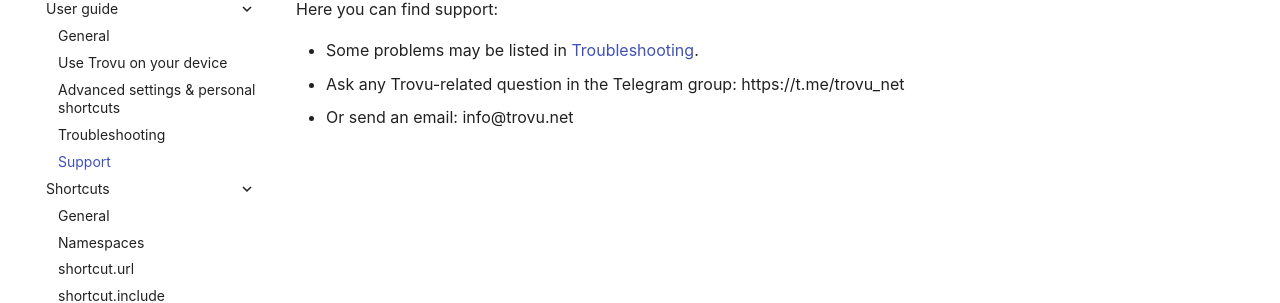
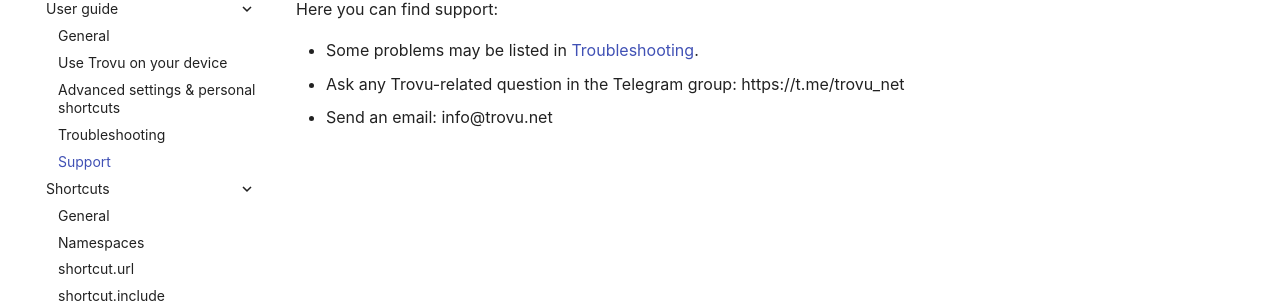
Before and after one commit to trovu/trovu, an MkDocs documentation site: the page built from docs/users/support.md, in a window 1280 px wide. Shown: the part 183-486 px from the top of the page. Built offline with MkDocs 1.6.1 and Material for MkDocs 9.7.7, drawn with Linux system fonts in a browser that asks for light colours; comment, search, counter and statistics services are not loaded.

Commit message:
Whitespace.

```diff
--- a/docs/users/support.md
+++ b/docs/users/support.md
@@ -2,6 +2,6 @@
 
 Here you can find support:
 
--   Some problems may be listed in [Troubleshooting](troubleshooting.md).
--   Ask any Trovu-related question in the Telegram group: https://t.me/trovu_net
--   Or send an email: info@trovu.net
+- Some problems may be listed in [Troubleshooting](troubleshooting.md).
+- Ask any Trovu-related question in the Telegram group: https://t.me/trovu_net
+- Send an email: info@trovu.net
```
